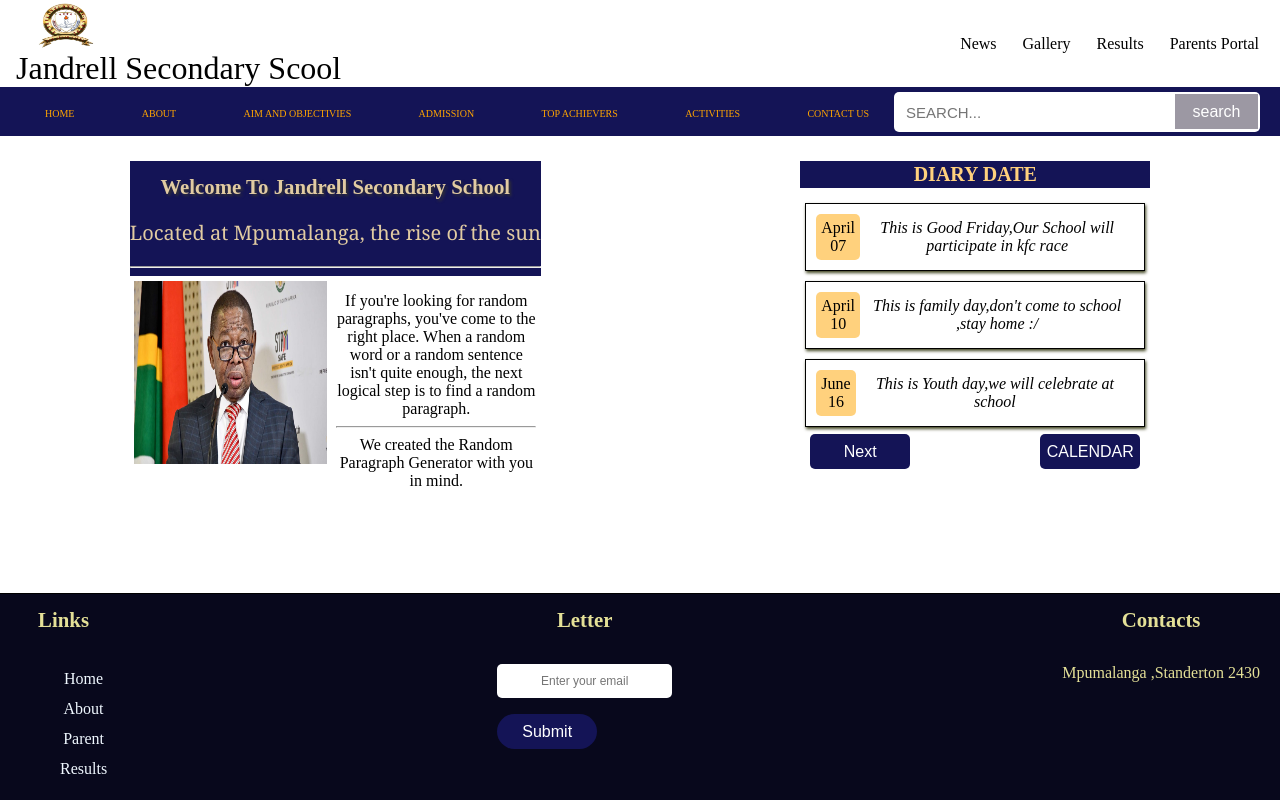
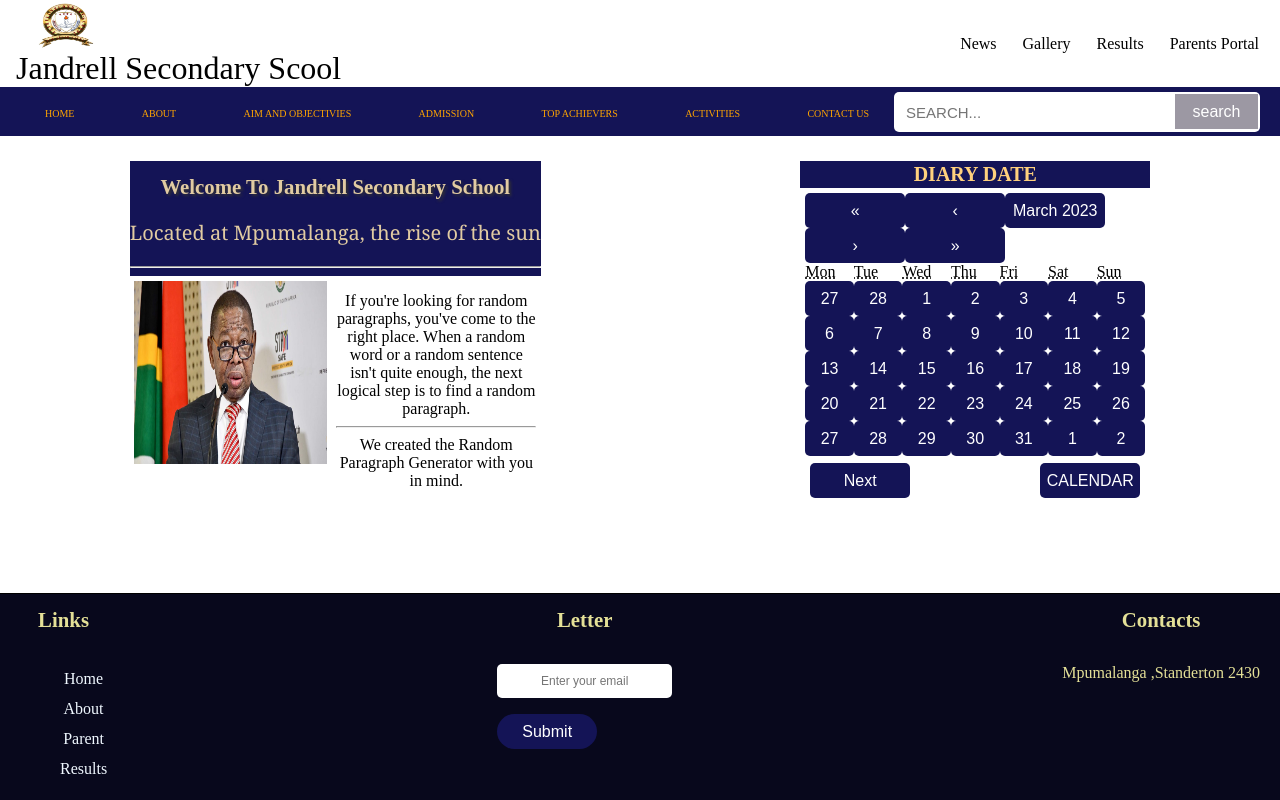
Before and after one commit to mRrobots/Jandrell, a React (Create React App) app: page / in a window 1280 px wide. Both pictures are taken after a click on the button "CALENDAR". Built offline with nearby package versions, Linux system fonts and the light colour scheme.

Commit message:
feature:Calendar

```diff
--- a/package.json
+++ b/package.json
@@ -7,6 +7,7 @@
     "@testing-library/react": "^13.4.0",
     "@testing-library/user-event": "^13.5.0",
     "react": "^18.2.0",
+    "react-calendar": "^4.0.0",
     "react-dom": "^18.2.0",
     "react-router-dom": "^6.4.3",
     "react-scripts": "5.0.1",
--- a/src/app/components/Main/DDCard.js
+++ b/src/app/components/Main/DDCard.js
@@ -1,5 +1,6 @@
 import React, { useState } from "react";
 import style from "./DDcard.module.css";
+import ViewCalendar from "./ViewCalendar";
 
 export default function DDCard() {
   const DateLists = [
@@ -47,6 +48,7 @@ export default function DDCard() {
 
   const [start, setStart] = useState(0);
   const [end, setEnd] = useState(3);
+  const [calendar, setCalendar] = useState(false);
 
   function handleNext() {
     setStart(start + 1);
@@ -76,22 +78,37 @@ export default function DDCard() {
     );
   }
 
+  function Calendar() {
+    console.log(calendar);
+    // if (calendar) {
+    // setCalendar(false);
+    // } else {
+    setCalendar(true);
+    // }
+    // return <ViewCalendar />;
+  }
+
   const isBackButton = start > 0;
   const isNextButton = end <= DateLists.length - 1;
 
   const backButton = <button onClick={handleBack}>Back</button>;
   const nextButton = <button onClick={handleNext}>Next</button>;
+  const calendarButton = <button onClick={Calendar}>Calendar</button>;
 
   return (
     <div className={style.ddcard}>
       <div className={style.heading}>DIARY DATE</div>
       <div className={style.main}>
-        <DateEvent DateLists={DateLists} start={start} end={end} />
+        {calendar ? (
+          <ViewCalendar />
+        ) : (
+          <DateEvent DateLists={DateLists} start={start} end={end} />
+        )}
       </div>
       <div className={style.footer}>
         {isNextButton ? nextButton : <></>}
         {isBackButton ? backButton : <></>}
-        <button>CALENDAR</button>
+        <button onClick={Calendar}>CALENDAR</button>
       </div>
     </div>
   );
--- /dev/null
+++ b/src/app/components/Main/ViewCalendar.js
@@ -0,0 +1,14 @@
+import React, { useState } from "react";
+import Calendar from "react-calendar";
+
+function ViewCalendar() {
+  const [value, onChange] = useState(new Date());
+
+  return (
+    <div>
+      <Calendar onChange={onChange} value={value} />
+    </div>
+  );
+}
+
+export default ViewCalendar;
```
Also changed, not shown: 1 other file (tests, documents, lock files or other folders).
